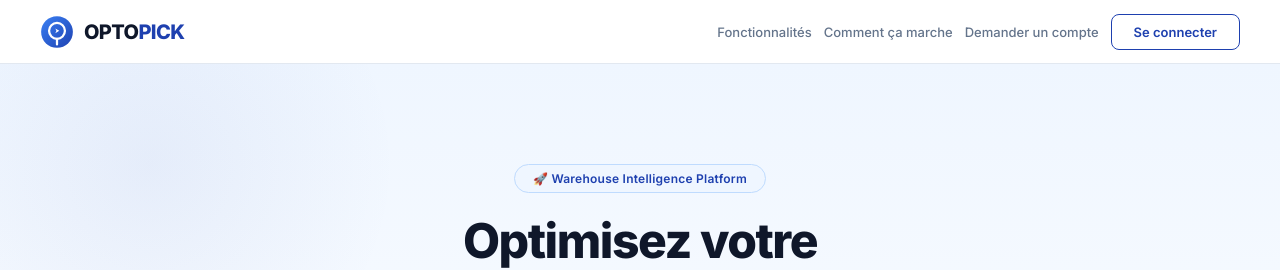
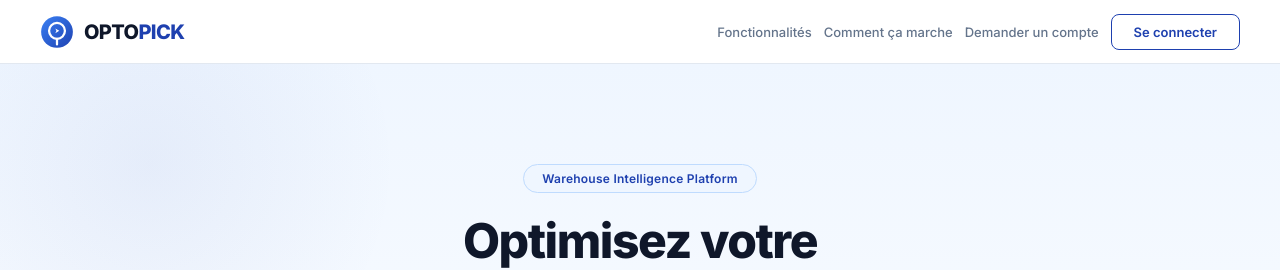
Before and after one commit to abenghoualasparrow14/optopick, a React (Vite) app in the folder optopick-frontend-light/optopick-front/: page / in a window 1280 px wide. Shown: the top 270 px of the page. Built offline with nearby package versions, Linux system fonts and the light colour scheme; no server answers.

Commit message:
Suppression des derniers émojis fusée

```diff
--- a/optopick-frontend-light/optopick-front/src/pages/LandingPage.jsx
+++ b/optopick-frontend-light/optopick-front/src/pages/LandingPage.jsx
@@ -86,7 +86,7 @@ function Hero() {
           background:'#EFF6FF', border:'1px solid #BFDBFE', marginBottom:20,
           fontSize:12, fontWeight:600, color:C.blue, letterSpacing:'0.02em',
         }}>
-          🚀 Warehouse Intelligence Platform
+          Warehouse Intelligence Platform
         </div>
         <h1 style={{
           fontSize: 48, fontWeight: 900, color: C.dark,
@@ -420,7 +420,7 @@ function FormSection() {
             cursor: loading ? 'not-allowed' : 'pointer', fontFamily: C.font,
             transition: 'all 0.2s', boxShadow: loading ? 'none' : '0 4px 16px rgba(30,64,175,0.3)',
           }}>
-            {loading ? '⏳ Envoi en cours...' : '🚀 Envoyer la demande'}
+            {loading ? '⏳ Envoi en cours...' : 'Envoyer la demande'}
           </button>
 
           <div style={{ textAlign: 'center', marginTop: 14, fontSize: 12, color: C.dimmer }}>
```
